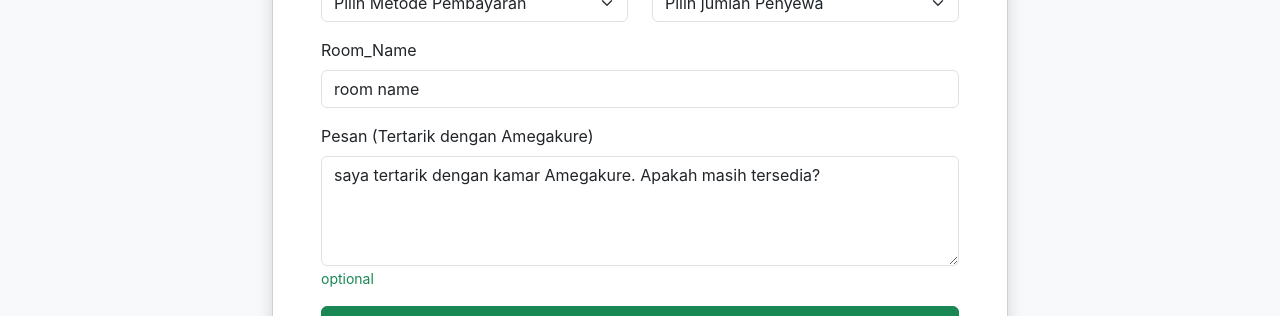
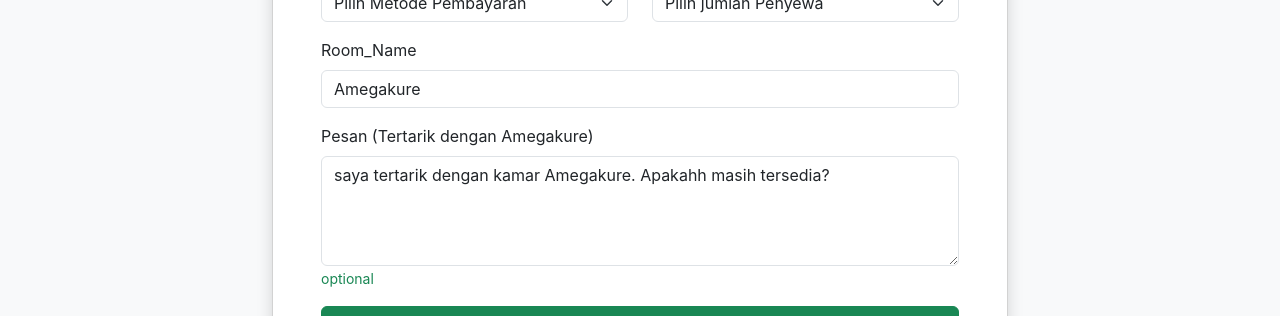
Before and after one commit to hanasoke/bootstrap_react_js, a React (Vite) app: page /detail/amegakure in a window 1280 px wide. Shown: the part 2895-3211 px from the top of the page. Built offline with nearby package versions, Linux system fonts and the light colour scheme.

Commit message:
updated DetailPage.jsx

```diff
--- a/src/pages/DetailPage.jsx
+++ b/src/pages/DetailPage.jsx
@@ -367,15 +367,25 @@ const DetailPage = () => {
                       </div>
                       <div className="col mb-3">
                         <label htmlFor="room" className="form-label">Room_Name</label>
-                        <input type="text" className="form-control" id="room" value="room name" readonly/>
+                        <input
+                          type="text"
+                          className="form-control"
+                          id="room"
+                          value={room.name} readonly/>
                       </div>
                       <div className="mb-3">
                         <label htmlFor="message" className="form-label">Pesan (Tertarik dengan {room.name})</label>
-                        <textarea className="form-control" id="message" rows="4" defaultValue={`saya tertarik dengan kamar ${room.name}. Apakah masih tersedia?`}></textarea>
+                        <textarea
+                          className="form-control"
+                          id="message"
+                          rows="4"
+                          value={formData.message}
+                          onChange={handleInputChange}
+                        ></textarea>
                         <small className='text-success'>optional</small>
                       </div>
                     </div>
-                    <button type="button" className="btn btn-success w-100" data-bs-toggle="modal" data-bs-target="#exampleModal">Kirim Pesan</button>
+                    <button type="submit" className="btn btn-success w-100">Kirim Pesan</button>
                   </form>
                 </div>
               </div>
```
